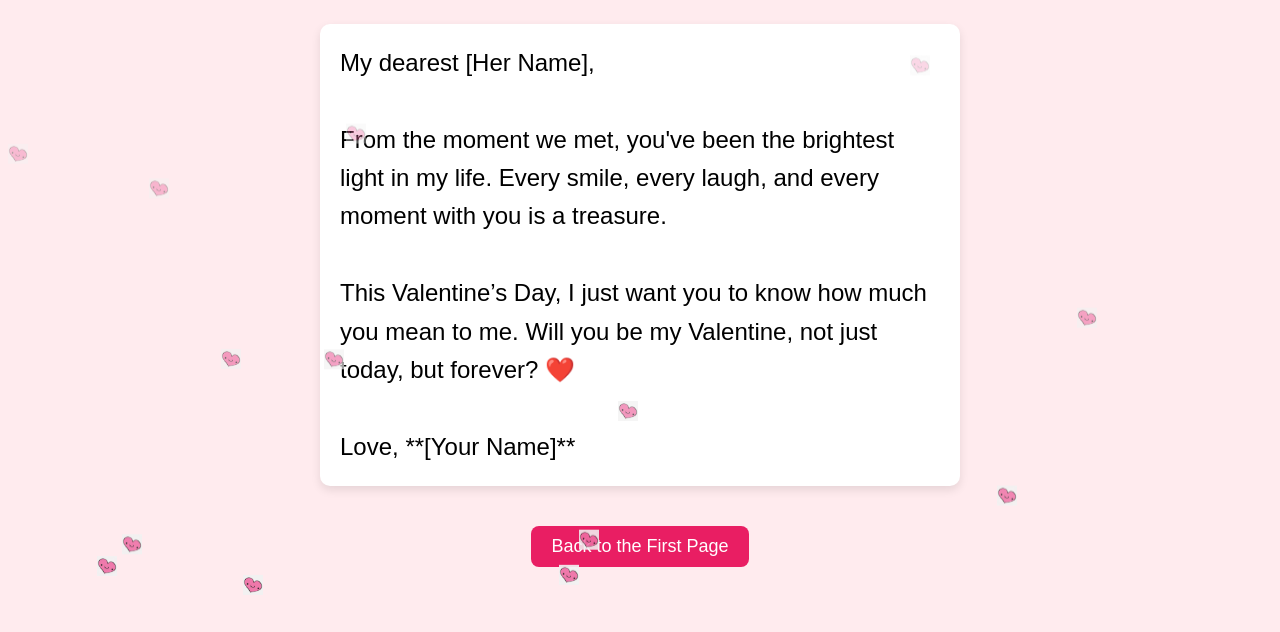
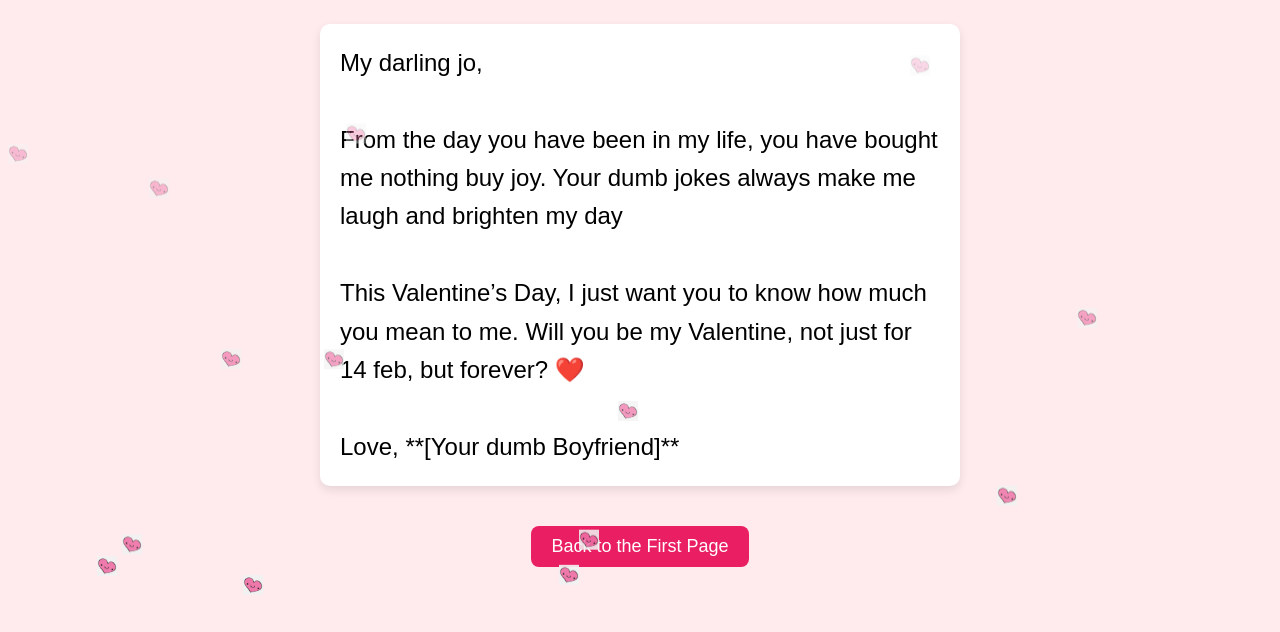
Before and after one commit to Hamza-0519/Valentines-day, a plain HTML site: page letter.html in a window 1280 px wide. Shown: the part 150-782 px from the top of the page. Drawn offline with Linux system fonts and the light colour scheme.

Commit message:
Update letter.html

```diff
--- a/letter.html
+++ b/letter.html
@@ -26,14 +26,14 @@
     <div class="container">
         <h1>For My Love 💌</h1>
         <p class="letter">
-            My dearest [Her Name],
+            My darling jo,
             <br><br>
-            From the moment we met, you've been the brightest light in my life. Every smile, every laugh, and every moment with you is a treasure.
+            From the day you have been in my life, you have bought me nothing buy joy. Your dumb jokes always make me laugh and brighten my day
             <br><br>
-            This Valentine’s Day, I just want you to know how much you mean to me. Will you be my Valentine, not just today, but forever? ❤️
+            This Valentine’s Day, I just want you to know how much you mean to me. Will you be my Valentine, not just for 14 feb, but forever? ❤️
             <br><br>
             Love,
-            **[Your Name]**
+            **[Your dumb Boyfriend]**
         </p>
         <a href="index.html" class="back-btn">Back to the First Page</a>
     </div>
```
